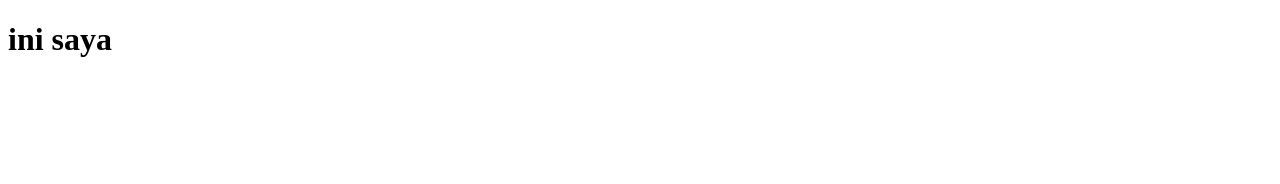
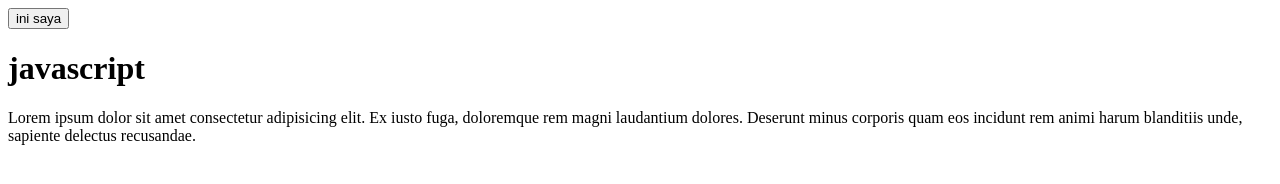
Before and after one commit to Vinobin/javascript-premrograman, a plain HTML site: page index.html in a window 1280 px wide. Drawn offline with Linux system fonts and the light colour scheme.

Commit message:
V 1.3
JAVASCRIPT PEMROGRAMAN WEB : DOM (SELECTOR)

```diff
--- a/index.html
+++ b/index.html
@@ -7,6 +7,11 @@
     <script src="javascript.js" defer></script>
 </head>
 <body>
-   <h1 id="saya" onclick="tampil()">ini saya</h1>
+   <button onclick="tampil()">ini saya</button>
+   <div class="container">
+      <h1>javascript</h1>
+      <p id="lorem">Lorem ipsum dolor sit amet consectetur adipisicing elit. Ex iusto fuga, doloremque rem magni laudantium dolores. Deserunt minus corporis quam eos incidunt rem animi harum blanditiis unde, sapiente delectus recusandae.</p>
+
+   </div>
 </body>
 </html>
--- a/javascript.js
+++ b/javascript.js
@@ -1,3 +1,5 @@
 function tampil() {
-   document.getElementById("saya").innerHTML = "javascript";
+   document.querySelector("h1").innerText = "belajar javascript";
+   document.querySelector(".container").style.backgroundColor = "green";
+   document.querySelector("#lorem").style.fontSize = "100px"
 }
```
